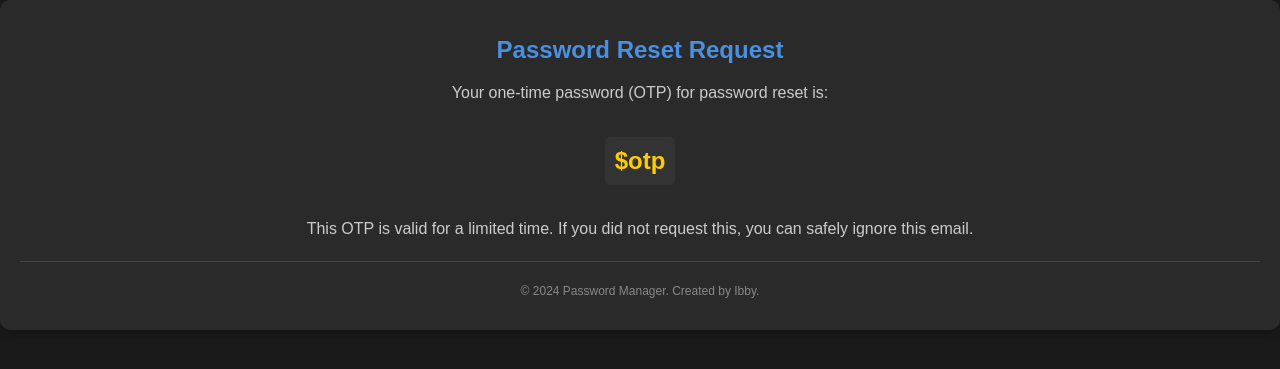
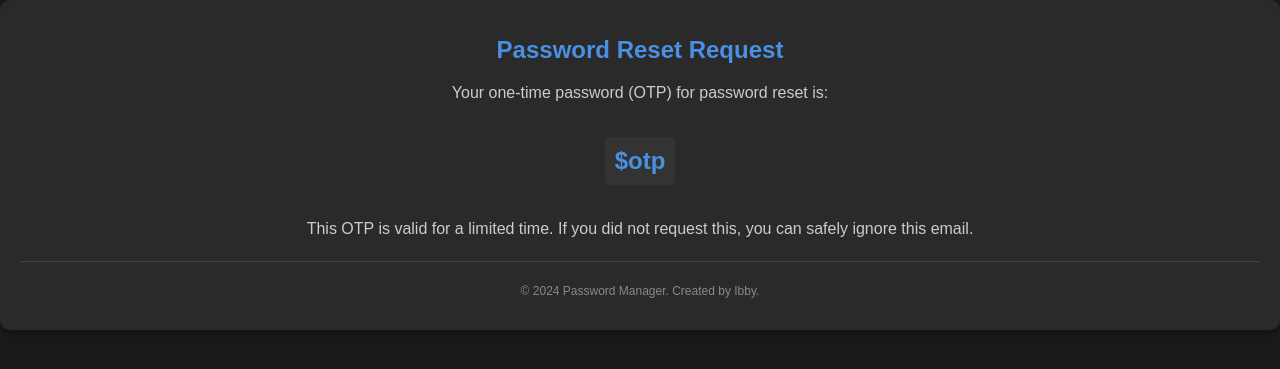
Before and after one commit to IbbyI/PasswordManager, a Python web app: template templates/otp_template.html in a window 1280 px wide. Shown: the top 369 px of the page. Run offline with Jinja, Linux system fonts and the light colour scheme; the template is opened without the code that fills it, so the values that code supplies are empty.

Commit message:
Update OTP template color scheme for improved visibility

```diff
--- a/templates/otp_template.html
+++ b/templates/otp_template.html
@@ -44,7 +44,7 @@
       .otp {
         font-size: 24px;
         font-weight: bold;
-        color: #ffcc00;
+        color: #4a90e2;
         background-color: #333;
         padding: 10px;
         display: inline-block;
```
